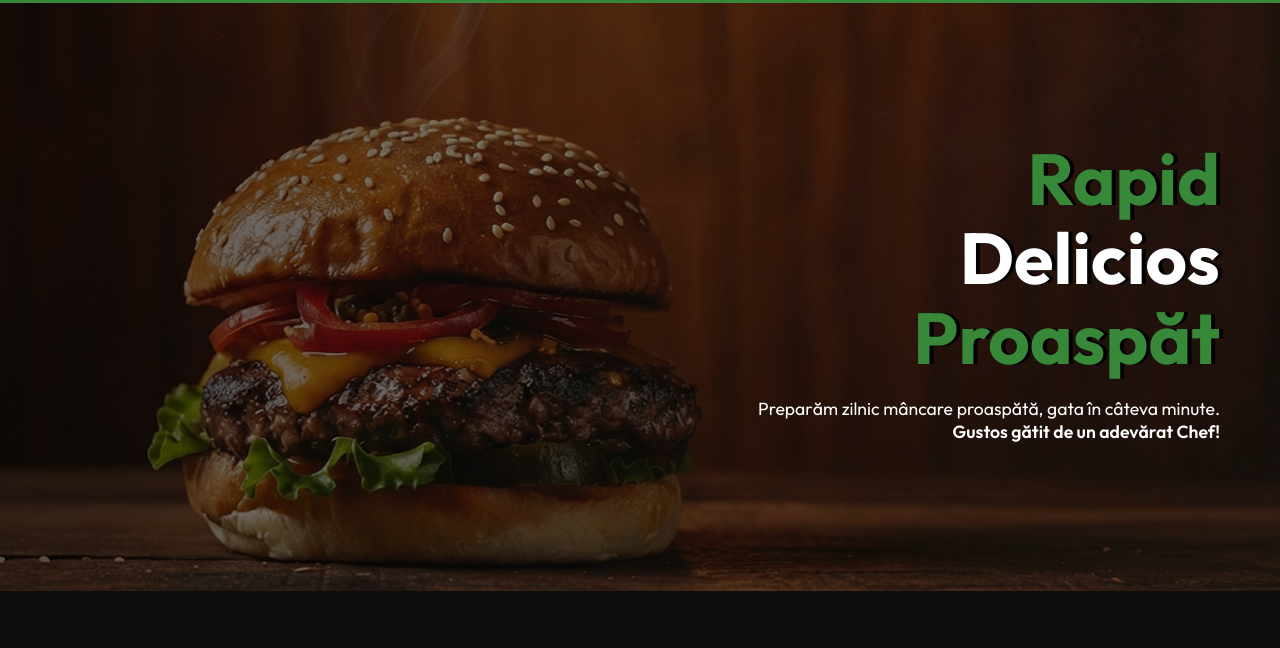
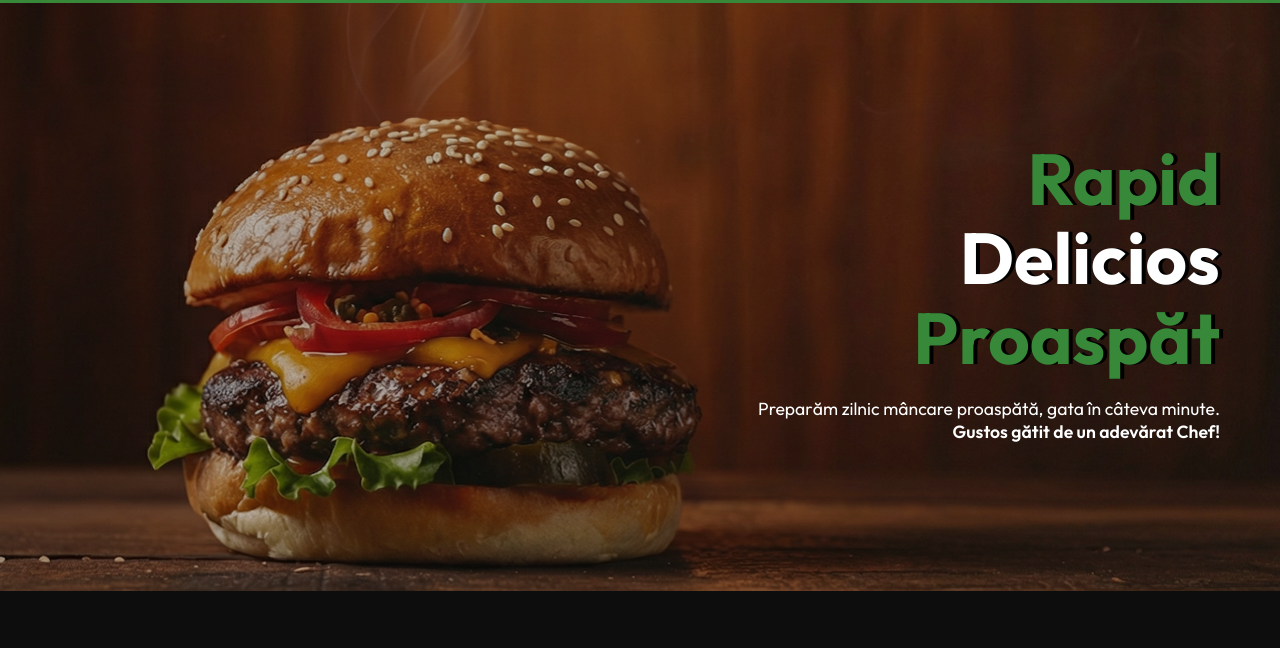
Before and after one commit to FluffyDev1/chefdenis-tja, a plain HTML site: page index.html in a window 1280 px wide. Shown: the part 77-725 px from the top of the page. Drawn offline with Linux system fonts and the light colour scheme.

Commit message:
change hero

```diff
--- a/css/index.css
+++ b/css/index.css
@@ -125,7 +125,7 @@ main {
 
 
 .hero-section {
-    background: linear-gradient(to right, rgba(0, 0, 0, 0.6), rgba(0, 0, 0, 0.3)),
+    background: linear-gradient(to right, rgba(0, 0, 0, 0.3), rgba(0, 0, 0, 0.1)),
         url('../imagini/hero.png');
     background-size: cover;
     background-position: center;
```
